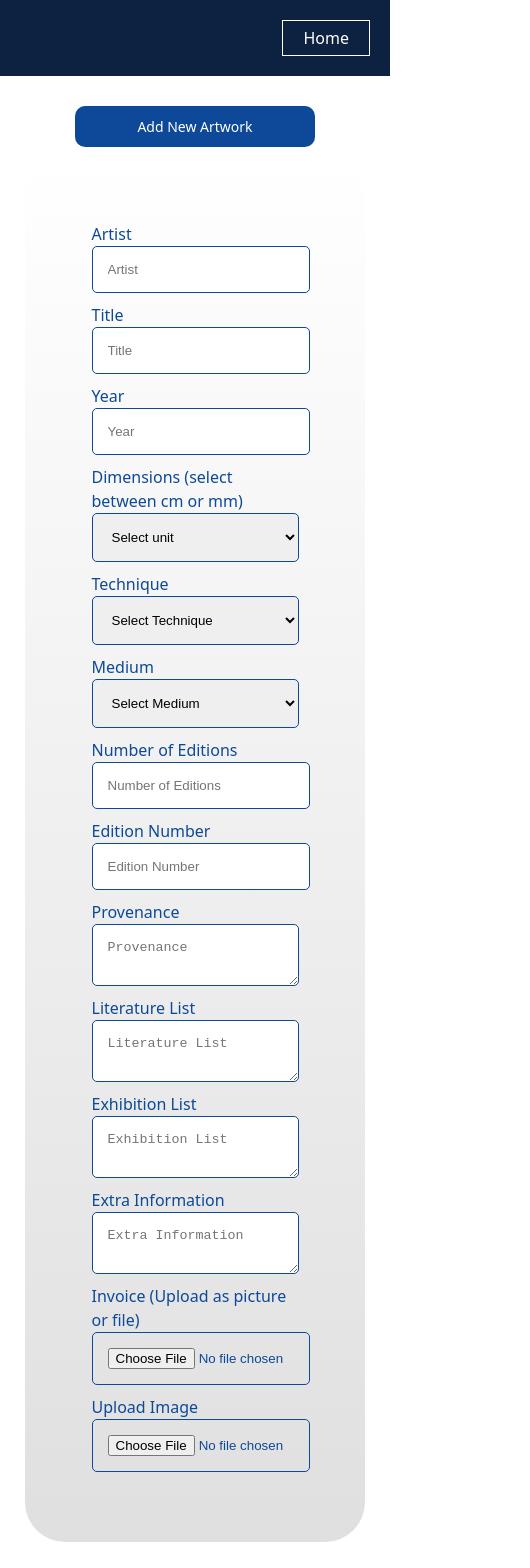
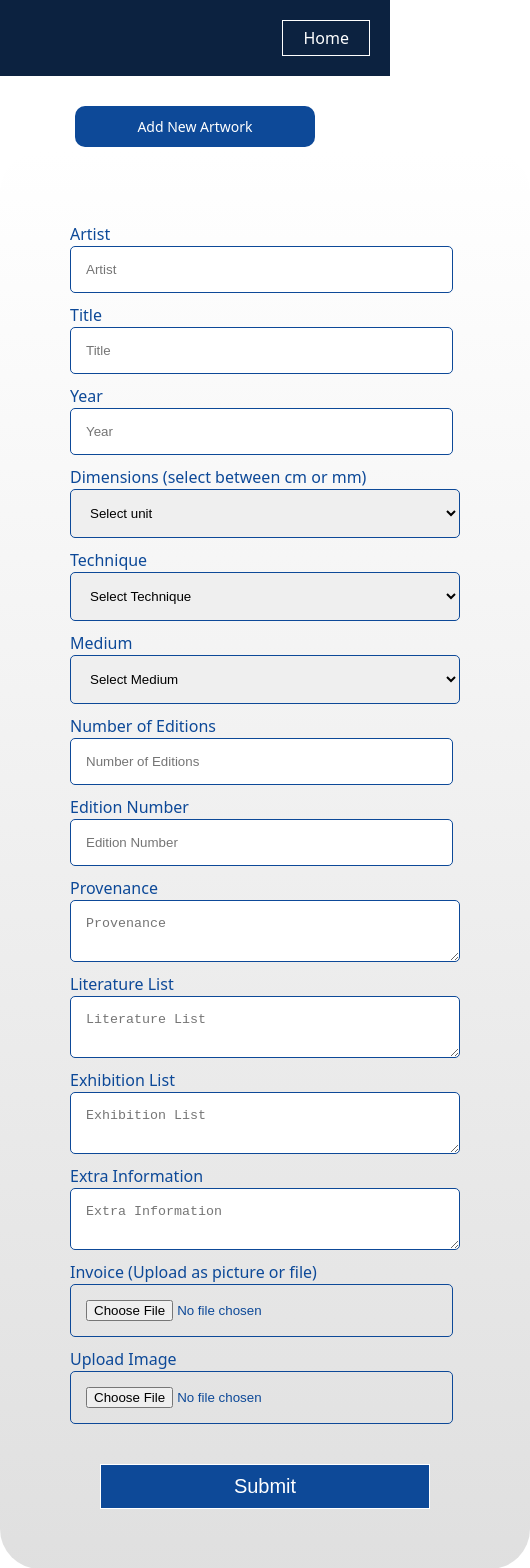
Before and after one commit to Usman-Javed-07/Artwork-management-frontend, a React (Vite) app: page /ArtworkList in a window 390 px wide. Shown: the top 1568 px of the page, 530 px wide, since content can reach past the window. Built offline with nearby package versions, Linux system fonts and the light colour scheme; sample sign-in values are in the browser's storage.

Commit message:
update from button style

```diff
--- a/src/pages/ArtworkList/ArtworkList.jsx
+++ b/src/pages/ArtworkList/ArtworkList.jsx
@@ -445,13 +445,13 @@ const ArtworkForm = () => {
               required
             />
           </label>
-
-        </form>
-        <div className={styles.artworkSubmitBtn}>
+          <div className={styles.artworkSubmitBtn}>
             <button className={styles.submitButton} type="submit" form="artworkForm">
               {id ? "Update" : "Submit"}
             </button>
           </div>
+        </form>
+
       </div>
     </div>
   );
--- a/src/pages/ArtworkList/ArtworkList.module.css
+++ b/src/pages/ArtworkList/ArtworkList.module.css
@@ -45,8 +45,9 @@
     margin: 0 auto;
     padding: 10px;
     background: linear-gradient(180deg, #ffffff, #9999994f);
-    padding: 70px;
+    padding: 70px 70px 0px 70px;
     border-radius: 40px;
+    margin-bottom: 30px;
 }
 @media screen and (max-width:1024px) {
     .artworkListForm  {
@@ -56,8 +57,8 @@
 }
 @media screen and (max-width:768px) {
     .artworkListForm  {
-        grid-template-columns: repeat(1, 1fr);
-        max-width: 200px;
+        grid-template-columns: repeat(1, 1fr)!important;
+        max-width: 600px;
         gap: 10px;
     }
     .artworkHeading {
@@ -68,8 +69,8 @@
 }
 @media screen and (max-width:375px) {
     .artworkListForm  {
-        max-width: 100px;
-        padding: 10px 90px;
+        max-width: 220px;
+        padding: 10px 70px;
 
     }
 }
@@ -84,10 +85,18 @@
     margin-bottom: 30px;
     display: flex;
    justify-content: center;
+   grid-column: span 2;
+   text-align: center;
+}
+@media screen and (max-width: 768px) {
+    .artworkSubmitBtn {
+        grid-column: span 1;
+    }
 }
 
 .submitButton {
-    width: 60%;
+    display: inline-block;
+    width: 100%;
     text-decoration: none;
     border: 1px solid #fff;
     padding: 10px 100px;
```
